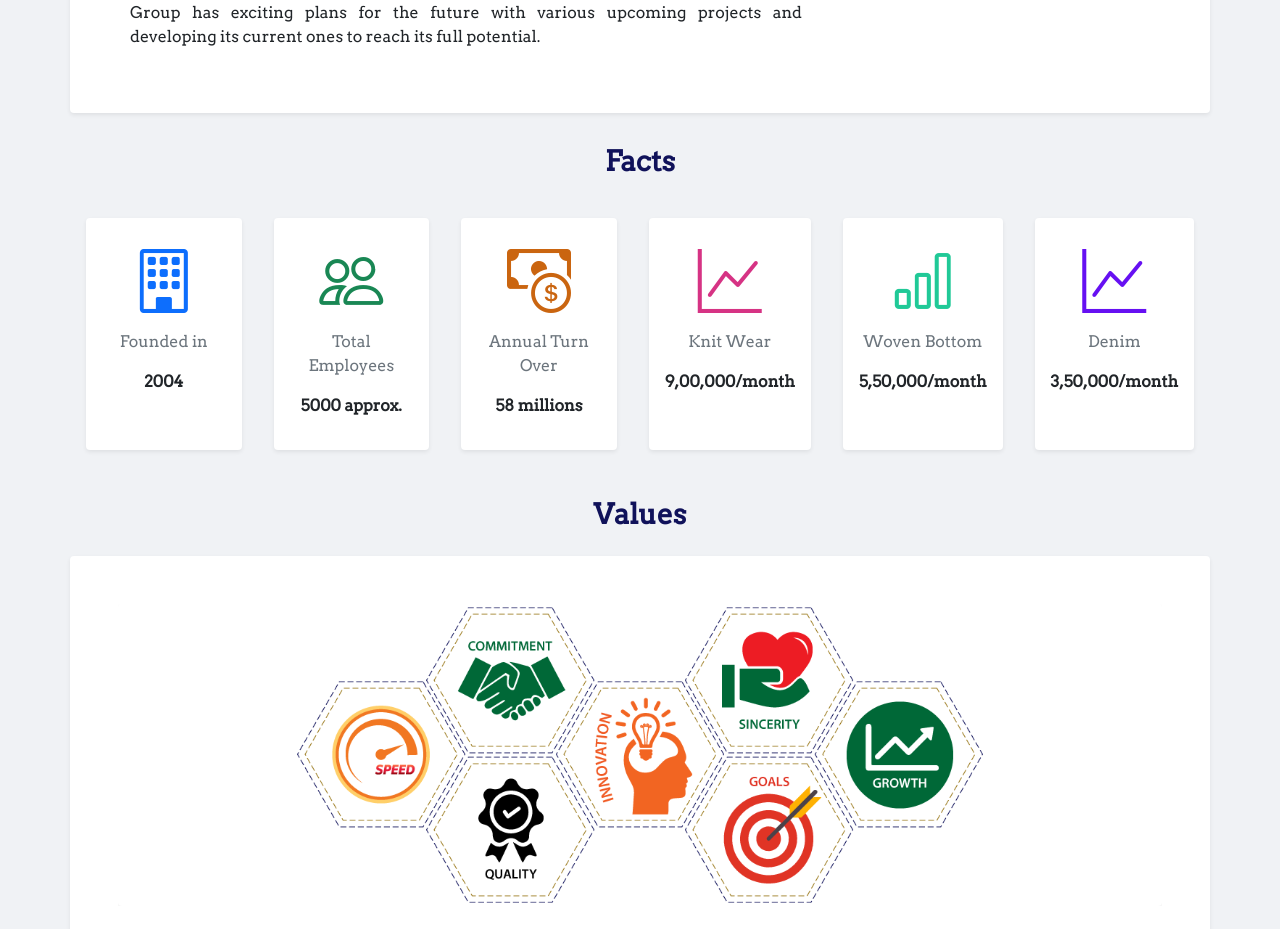
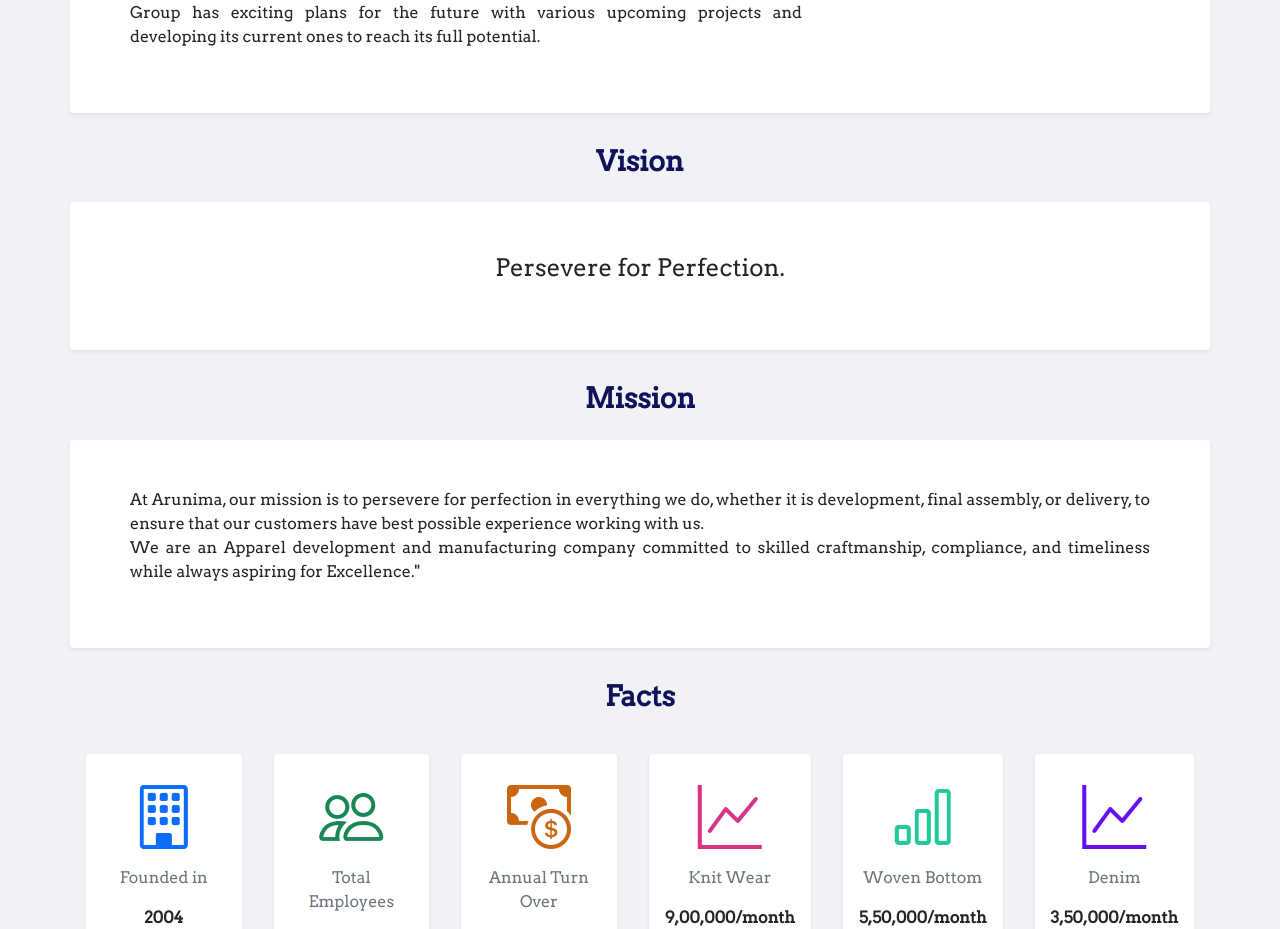
Before and after one commit to Ntitas/arunima-web, a Next.js app: page / in a window 1280 px wide. Shown: the part 987-1916 px from the top of the page. Built offline with nearby package versions, Linux system fonts and the light colour scheme.

Commit message:
vision and mission added

```diff
--- a/pages/index.js
+++ b/pages/index.js
@@ -56,6 +56,30 @@
             className="img-fluid rounded shadow"
             alt="About Us"
           />
+        </Col>
+      </Row>
+
+      <h3 className="text-center fw-bold p-3">Vision</h3>
+
+      <Row className="rounded shadow-sm mb-3 p-5 bg-white">
+        <Col>
+          <p className="text-center fs-4">Persevere for Perfection.</p>
+        </Col>
+      </Row>
+
+      <h3 className="text-center fw-bold p-3">Mission</h3>
+
+      <Row className="rounded shadow-sm mb-3 p-5 bg-white">
+        <Col>
+          <p>
+            At Arunima, our mission is to persevere for perfection in everything
+            we do, whether it is development, final assembly, or delivery, to
+            ensure that our customers have best possible experience working with
+            us.
+            <br /> We are an Apparel development and manufacturing company
+            committed to skilled craftmanship, compliance, and timeliness while
+            always aspiring for Excellence."
+          </p>
         </Col>
       </Row>
 
```
